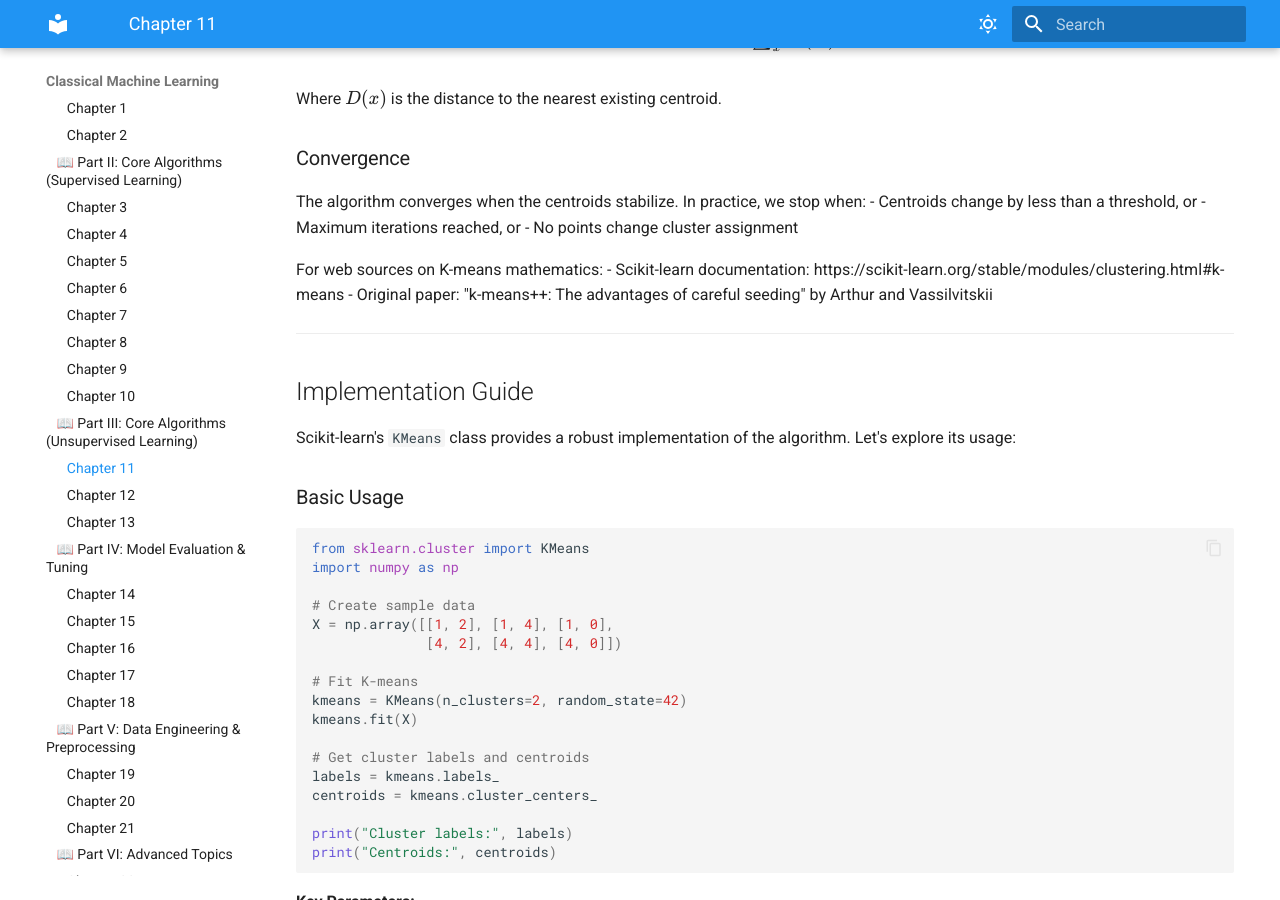
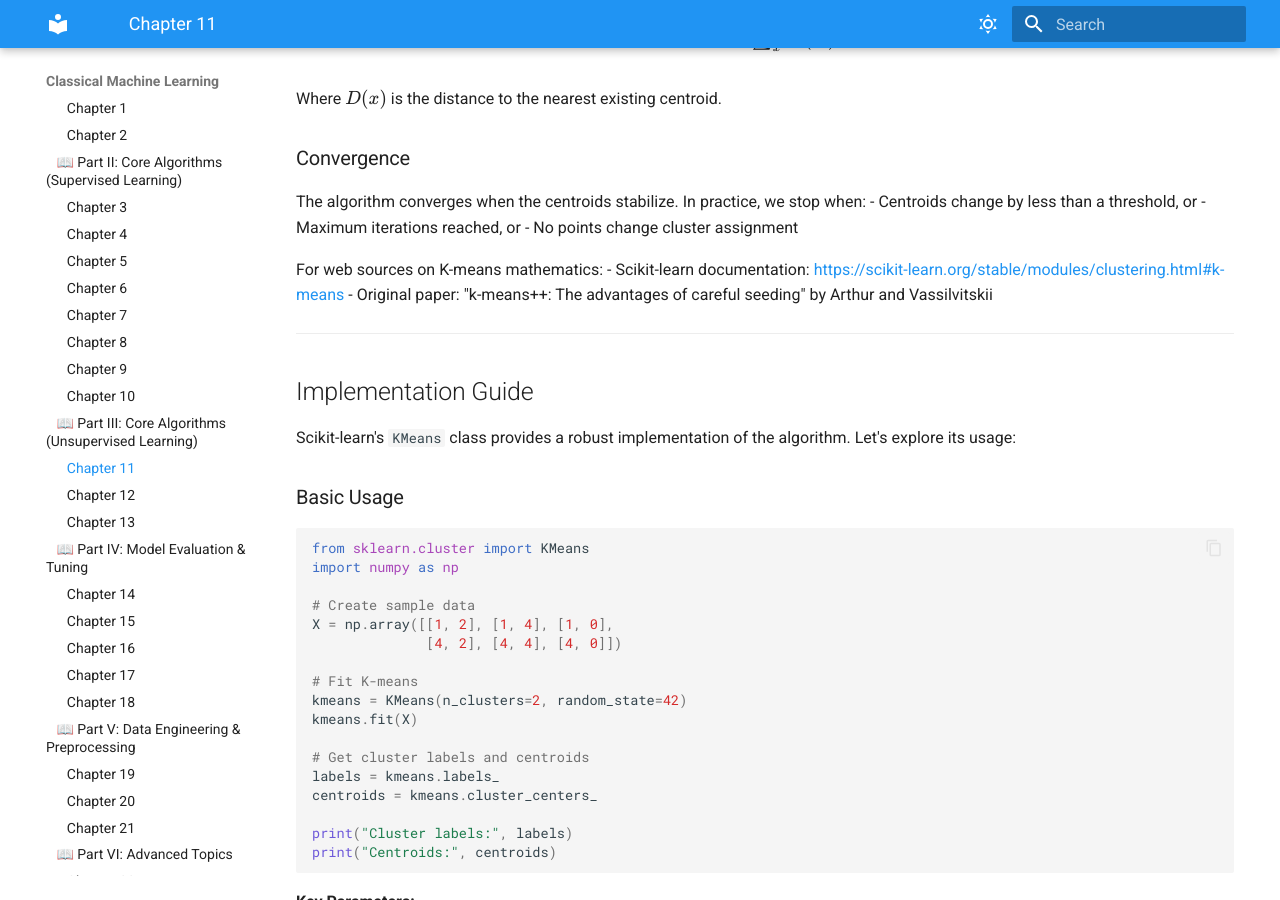
Before and after one commit to McKlay/classical-machine-learning, an MkDocs documentation site: the page built from docs/chapter11.md, in a window 1280 px wide and 900 px high, scrolled down 1696 px. Built offline with MkDocs 1.6.1 and Material for MkDocs 9.7.7, drawn with Linux system fonts in a browser that asks for light colours; part of the change alters nothing that is shown.

```diff
--- a/docs/chapter11.md
+++ b/docs/chapter11.md
@@ -70,7 +70,7 @@ The algorithm converges when the centroids stabilize. In practice, we stop when:
 - No points change cluster assignment
 
 For web sources on K-means mathematics:
-- Scikit-learn documentation: https://scikit-learn.org/stable/modules/clustering.html#k-means
+- Scikit-learn documentation: [https://scikit-learn.org/stable/modules/clustering.html#k-means](https://scikit-learn.org/stable/modules/clustering.html#k-means)
 - Original paper: "k-means++: The advantages of careful seeding" by Arthur and Vassilvitskii
 
 ---
```
